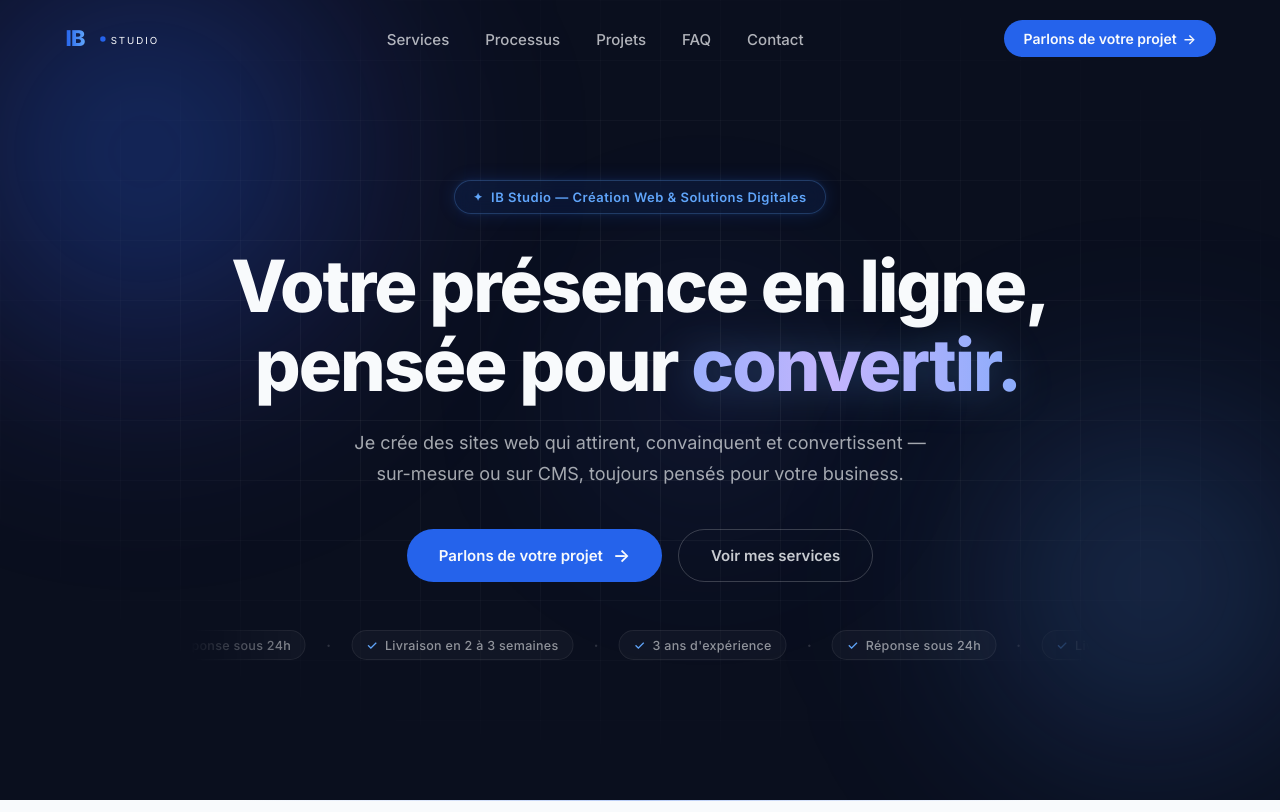
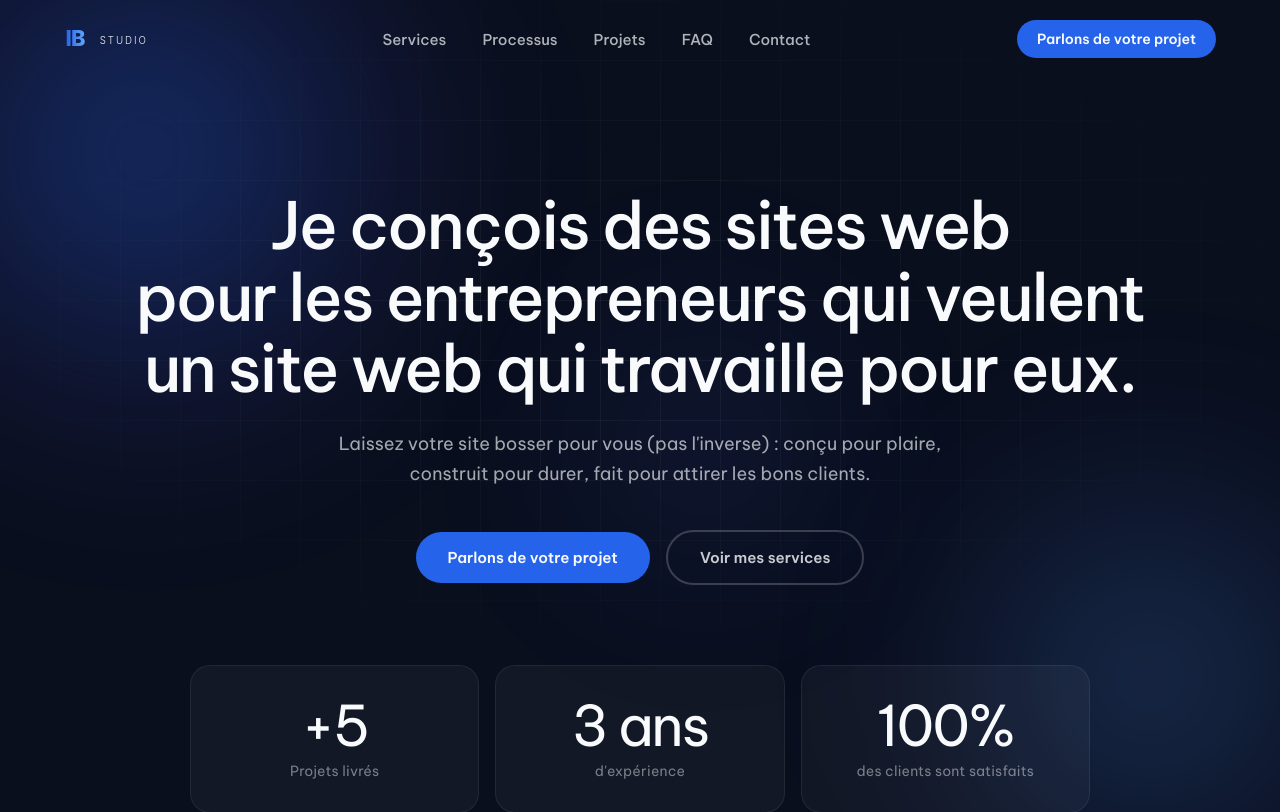
Before and after one commit to ibrahim-bkrn/IB-Studio, a Vue app: page / in a window 1280 px wide. Shown: the top 812 px of the page. Built offline with nearby package versions, Linux system fonts and the light colour scheme.

Commit message:
Changement de la typographie du site

```diff
--- a/index.html
+++ b/index.html
@@ -25,7 +25,7 @@
 
     <link rel="preconnect" href="https://fonts.googleapis.com" />
     <link rel="preconnect" href="https://fonts.gstatic.com" crossorigin />
-    <link href="https://fonts.googleapis.com/css2?family=Inter:wght@400;500;600;700;800&display=swap" rel="stylesheet" />
+    <link href="https://fonts.googleapis.com/css2?family=Be+Vietnam+Pro:ital,wght@0,300;0,400;0,500;0,600;0,700;0,800;0,900;1,400&display=swap" rel="stylesheet" />
     <title>IB Studio — Création Web & Solutions Digitales</title>
 
     <!-- JSON-LD Structured Data -->
--- a/src/assets/base.css
+++ b/src/assets/base.css
@@ -12,7 +12,7 @@ html {
 }
 
 body {
-  font-family: 'Inter', -apple-system, BlinkMacSystemFont, 'Segoe UI', sans-serif;
+  font-family: 'Be Vietnam Pro', -apple-system, BlinkMacSystemFont, 'Segoe UI', sans-serif;
   -webkit-font-smoothing: antialiased;
   -moz-osx-font-smoothing: grayscale;
   color: #0A0F1E;
--- a/src/components/AboutSection.vue
+++ b/src/components/AboutSection.vue
@@ -49,7 +49,6 @@
 
         <a href="#contact" class="about-cta">
           Travaillons ensemble
-          <span aria-hidden="true">→</span>
         </a>
       </div>
 
@@ -116,7 +115,6 @@ const { el, isVisible } = useIntersection()
   background-clip: text;
   position: absolute;
   inset: 0;
-  /* override: show on bg */
   background-color: #0F172A;
   -webkit-text-fill-color: unset;
   color: #2563EB;
--- a/src/components/ContactSection.vue
+++ b/src/components/ContactSection.vue
@@ -69,7 +69,6 @@
                 <strong>Écrire sur WhatsApp</strong>
                 <small>Réponse rapide garantie</small>
               </span>
-              <span class="whatsapp-arrow" aria-hidden="true">→</span>
             </a>
           </div>
         </aside>
--- a/src/components/DifferentialSection.vue
+++ b/src/components/DifferentialSection.vue
@@ -39,7 +39,6 @@
         </div>
         <a href="#contact" class="launch-cta">
           Profiter de l'offre
-          <span aria-hidden="true">→</span>
         </a>
       </div>
 
--- a/src/components/HeroSection.vue
+++ b/src/components/HeroSection.vue
@@ -7,48 +7,35 @@
 
     <div class="hero-container">
       <div class="hero-content" :class="{ visible: mounted }">
-        <div class="hero-badge" aria-label="Spécialité">
-          <span class="badge-dot" aria-hidden="true">✦</span>
-          IB Studio — Création Web &amp; Solutions Digitales
-        </div>
-
         <h1 class="hero-title">
-          Votre présence en ligne,<br />
-          pensée pour <span class="hero-gradient">{{ currentWord }}<span class="cursor-blink">|</span></span>
+          Je conçois des sites web <br class="desktop-br">pour les entrepreneurs qui veulent <br class="desktop-br">un site web qui travaille pour eux.
         </h1>
 
         <p class="hero-subtitle">
-          Je crée des sites web qui attirent, convainquent et convertissent —<br class="desktop-only" />
-          sur-mesure ou sur CMS, toujours pensés pour votre business.
+          Laissez votre site bosser pour vous (pas l'inverse) : conçu pour plaire, construit pour durer, fait pour attirer les bons clients.
         </p>
 
         <div class="hero-actions">
           <a href="#contact" class="btn-primary" aria-label="Discuter de votre projet">
             Parlons de votre projet
-            <span class="btn-arrow" aria-hidden="true">→</span>
           </a>
           <a href="#services" class="btn-secondary" aria-label="Voir les services proposés">
             Voir mes services
           </a>
         </div>
 
-        <div class="hero-trust" aria-label="Indicateurs de confiance">
-          <div class="trust-track">
-            <div class="trust-inner" aria-hidden="false">
-              <span class="trust-item"><span class="trust-check">✓</span> 3 ans d'expérience</span>
-              <span class="trust-sep" aria-hidden="true">·</span>
-              <span class="trust-item"><span class="trust-check">✓</span> Réponse sous 24h</span>
-              <span class="trust-sep" aria-hidden="true">·</span>
-              <span class="trust-item"><span class="trust-check">✓</span> Livraison en 2 à 3 semaines</span>
-              <span class="trust-sep" aria-hidden="true">·</span>
-              <!-- Duplicate pour boucle sans couture -->
-              <span class="trust-item" aria-hidden="true"><span class="trust-check">✓</span> 3 ans d'expérience</span>
-              <span class="trust-sep" aria-hidden="true">·</span>
-              <span class="trust-item" aria-hidden="true"><span class="trust-check">✓</span> Réponse sous 24h</span>
-              <span class="trust-sep" aria-hidden="true">·</span>
-              <span class="trust-item" aria-hidden="true"><span class="trust-check">✓</span> Livraison en 2 à 3 semaines</span>
-              <span class="trust-sep" aria-hidden="true">·</span>
-            </div>
+        <div class="hero-stats" aria-label="Chiffres clés">
+          <div class="stat-card">
+            <span class="stat-number">+5</span>
+            <span class="stat-label">Projets livrés</span>
+          </div>
+          <div class="stat-card">
+            <span class="stat-number">3 ans</span>
+            <span class="stat-label">d'expérience</span>
+          </div>
+          <div class="stat-card">
+            <span class="stat-number">100%</span>
+            <span class="stat-label">des clients sont satisfaits</span>
           </div>
         </div>
       </div>
@@ -83,47 +70,14 @@ function orbStyle(factorX, factorY) {
   }
 }
 
-// Typing effect
-const words = ['performer.', 'convertir.', 'grandir.', 'durer.']
-const currentWord = ref('')
-let wordIndex = 0
-let charIndex = 0
-let isDeleting = false
-let typingTimer = null
-
-function type() {
-  const target = words[wordIndex]
-
-  if (!isDeleting) {
-    currentWord.value = target.slice(0, charIndex + 1)
-    charIndex++
-    if (charIndex === target.length) {
-      isDeleting = true
-      typingTimer = setTimeout(type, 2000) // pause avant d'effacer
-      return
-    }
-  } else {
-    currentWord.value = target.slice(0, charIndex - 1)
-    charIndex--
-    if (charIndex === 0) {
-      isDeleting = false
-      wordIndex = (wordIndex + 1) % words.length
-    }
-  }
-
-  typingTimer = setTimeout(type, isDeleting ? 60 : 90)
-}
-
 onMounted(() => {
   requestAnimationFrame(() => {
     mounted.value = true
   })
-  typingTimer = setTimeout(type, 1800)
   window.addEventListener('mousemove', onMouseMove, { passive: true })
 })
 
 onUnmounted(() => {
-  clearTimeout(typingTimer)
   window.removeEventListener('mousemove', onMouseMove)
 })
 </script>
@@ -131,8 +85,7 @@ onUnmounted(() => {
 <style scoped>
 .hero {
   position: relative;
-  min-height: 100vh;
-  min-height: 100svh;
+  min-height: 100dvh;
   background: #0A0F1E;
   display: flex;
   align-items: center;
@@ -197,8 +150,8 @@ onUnmounted(() => {
     linear-gradient(90deg, rgba(255, 255, 255, 0.05) 1px, transparent 1px);
   background-size: 60px 60px;
   pointer-events: none;
-  mask-image: radial-gradient(ellipse 80% 70% at 50% 45%, black 20%, transparent 75%);
-  -webkit-mask-image: radial-gradient(ellipse 80% 70% at 50% 45%, black 20%, transparent 75%);
+  mask-image: radial-gradient(ellipse 80% 60% at 50% 35%, black 10%, transparent 70%);
+  -webkit-mask-image: radial-gradient(ellipse 80% 60% at 50% 35%, black 10%, transparent 70%);
 }
 
 .hero-container {
@@ -215,22 +168,20 @@ onUnmounted(() => {
   /* les enfants s'animent indépendamment */
 }
 
-.hero-badge,
 .hero-title,
 .hero-subtitle,
 .hero-actions,
-.hero-trust {
+.hero-stats {
   opacity: 0;
   transform: translateY(28px);
   transition: opacity 0.75s cubic-bezier(0.4, 0, 0.2, 1),
               transform 0.75s cubic-bezier(0.4, 0, 0.2, 1);
 }
 
-.hero-content.visible .hero-badge    { opacity: 1; transform: translateY(0); transition-delay: 0.08s; }
-.hero-content.visible .hero-title    { opacity: 1; transform: translateY(0); transition-delay: 0.26s; }
-.hero-content.visible .hero-subtitle { opacity: 1; transform: translateY(0); transition-delay: 0.44s; }
-.hero-content.visible .hero-actions  { opacity: 1; transform: translateY(0); transition-delay: 0.58s; }
-.hero-content.visible .hero-trust    { opacity: 1; transform: translateY(0); transition-delay: 0.72s; }
+.hero-content.visible .hero-title    { opacity: 1; transform: translateY(0); transition-delay: 0.08s; }
+.hero-content.visible .hero-subtitle { opacity: 1; transform: translateY(0); transition-delay: 0.26s; }
+.hero-content.visible .hero-actions  { opacity: 1; transform: translateY(0); transition-delay: 0.44s; }
+.hero-content.visible .hero-stats    { opacity: 1; transform: translateY(0); transition-delay: 0.58s; }
 
 .hero-badge {
   display: inline-flex;
@@ -268,29 +219,18 @@ onUnmounted(() => {
 }
 
 .hero-title {
-  font-size: clamp(44px, 7vw, 72px);
-  font-weight: 800;
+  font-size: clamp(38px, 6vw, 65px);
+  font-weight: 500;
   color: #F8FAFC;
   line-height: 1.1;
   letter-spacing: -2px;
   margin-bottom: 24px;
+  margin-top: 70px;
+  width: min(1200px, 95vw);
+  margin-left: calc((min(1200px, 95vw) - 100%) / -2);
+  margin-right: calc((min(1200px, 95vw) - 100%) / -2);
 }
 
-.hero-gradient {
-  background: linear-gradient(270deg, #2563EB, #60A5FA, #c4b5fd, #60A5FA, #2563EB);
-  background-size: 400% 400%;
-  -webkit-background-clip: text;
-  -webkit-text-fill-color: transparent;
-  background-clip: text;
-  animation: gradient-shift 6s ease infinite;
-  filter: drop-shadow(0 0 20px rgba(96, 165, 250, 0.3));
-}
-
-@keyframes gradient-shift {
-  0%   { background-position: 0% 50%; }
-  50%  { background-position: 100% 50%; }
-  100% { background-position: 0% 50%; }
-}
 
 .hero-subtitle {
   font-size: clamp(16px, 2.2vw, 18px);
@@ -372,7 +312,7 @@ onUnmounted(() => {
   font-size: 15px;
   font-weight: 600;
   border-radius: 50px;
-  border: 1px solid rgba(255, 255, 255, 0.2);
+  border: 2.5px solid rgba(255, 255, 255, 0.2);
   transition: all 0.3s cubic-bezier(0.4, 0, 0.2, 1);
 }
 
@@ -385,77 +325,69 @@ onUnmounted(() => {
   }
 }
 
-.hero-trust {
-  overflow: hidden;
+.hero-stats {
+  display: grid;
+  grid-template-columns: repeat(3, 1fr);
+  gap: 16px;
   width: 100%;
-  -webkit-mask-image: linear-gradient(90deg, transparent, black 12%, black 88%, transparent);
-  mask-image: linear-gradient(90deg, transparent, black 12%, black 88%, transparent);
+  margin-top: 80px;
 }
 
-.trust-track {
+.stat-card {
   display: flex;
+  flex-direction: column;
+  align-items: center;
+  justify-content: center;
+  gap: 8px;
+  padding: 32px 24px;
+  background: rgba(255, 255, 255, 0.04);
+  border: 1px solid rgba(255, 255, 255, 0.07);
+  border-radius: 20px;
 }
 
-.trust-inner {
-  display: flex;
-  align-items: center;
-  gap: 20px;
-  white-space: nowrap;
-  animation: trust-marquee 18s linear infinite;
+.stat-number {
+  font-size: clamp(36px, 5vw, 56px);
+  font-weight: 400;
+  color: #F8FAFC;
+  line-height: 1;
+  letter-spacing: -2px;
 }
 
-@keyframes trust-marquee {
-  from { transform: translateX(0); }
-  to   { transform: translateX(-50%); }
+.stat-label {
+  font-size: 14px;
+  font-weight: 400;
+  color: rgba(248, 250, 252, 0.45);
+  letter-spacing: 0.2px;
 }
 
-@media (hover: hover) {
-  .hero-trust:hover .trust-inner {
-    animation-play-state: paused;
+@media (max-width: 768px) {
+  .hero-stats {
+    grid-template-columns: 1fr;
+    gap: 12px;
+  }
+
+  .stat-card {
+    padding: 30px 20px;
+  }
+
+  .hero-title {
+    margin-top: 0;
   }
 }
 
-.trust-item {
-  display: inline-flex;
-  align-items: center;
-  gap: 7px;
-  font-size: 12.5px;
-  font-weight: 500;
-  color: rgba(248, 250, 252, 0.55);
-  letter-spacing: 0.3px;
-  padding: 6px 14px;
-  border: 1px solid rgba(255, 255, 255, 0.07);
-  border-radius: 50px;
-  background: rgba(255, 255, 255, 0.03);
-  flex-shrink: 0;
-}
-
-.trust-sep {
-  color: rgba(248, 250, 252, 0.15);
-  font-size: 18px;
-  flex-shrink: 0;
-}
-
-.trust-check {
-  color: #60A5FA;
-  font-size: 13px;
-}
-
-.cursor-blink {
-  display: inline-block;
-  width: 3px;
-  margin-left: 2px;
-  animation: blink 0.9s step-end infinite;
-  -webkit-text-fill-color: #60A5FA;
-}
-
-@keyframes blink {
-  0%, 100% { opacity: 1; }
-  50% { opacity: 0; }
-}
 
 .desktop-only {
   display: block;
+}
+
+.desktop-br {
+  display: inline;
+}
+
+@media (max-width: 768px) {
+  .desktop-br {
+    display: none;
+  }
 }
 
 @media (max-width: 768px) {
--- a/src/components/LogoBrand.vue
+++ b/src/components/LogoBrand.vue
@@ -78,7 +78,7 @@
   ══════════════════════════════════════════════════ -->
   <svg v-else
     :height="height"
-    viewBox="0 0 158 36"
+    viewBox="0 0 144 36"
     xmlns="http://www.w3.org/2000/svg"
     :aria-label="label"
     role="img"
@@ -95,8 +95,7 @@
       font-family="Inter, -apple-system, sans-serif"
       font-weight="800" font-size="28" fill="url(#ibGrad)" letter-spacing="-1"
     >IB</text>
-    <circle cx="50" cy="18" r="3.5" fill="#2563EB"/>
-    <text x="60" y="25"
+    <text x="46" y="25"
       font-family="Inter, -apple-system, sans-serif"
       font-weight="300" font-size="12.5" fill="#F8FAFC" letter-spacing="2.5"
     >STUDIO</text>
--- a/src/components/NavBar.vue
+++ b/src/components/NavBar.vue
@@ -17,7 +17,6 @@
 
       <a href="#contact" class="nav-cta" aria-label="Discuter de votre projet">
         Parlons de votre projet
-        <span aria-hidden="true">→</span>
       </a>
 
     </div>
--- a/src/components/PortfolioSection.vue
+++ b/src/components/PortfolioSection.vue
@@ -13,7 +13,7 @@
       <div class="section-header" ref="headerEl" :class="{ visible: headerVisible }">
         <span class="section-label">✦ Réalisations</span>
         <h2 id="portfolio-title" class="section-title">Des sites qui parlent d'eux-mêmes</h2>
-        <p class="section-subtitle">4 projets livrés — chacun avec une identité forte et un objectif précis.</p>
+        <p class="section-subtitle">Pour chaque projet, une identité forte et un objectif précis.</p>
 
       </div>
 
```
